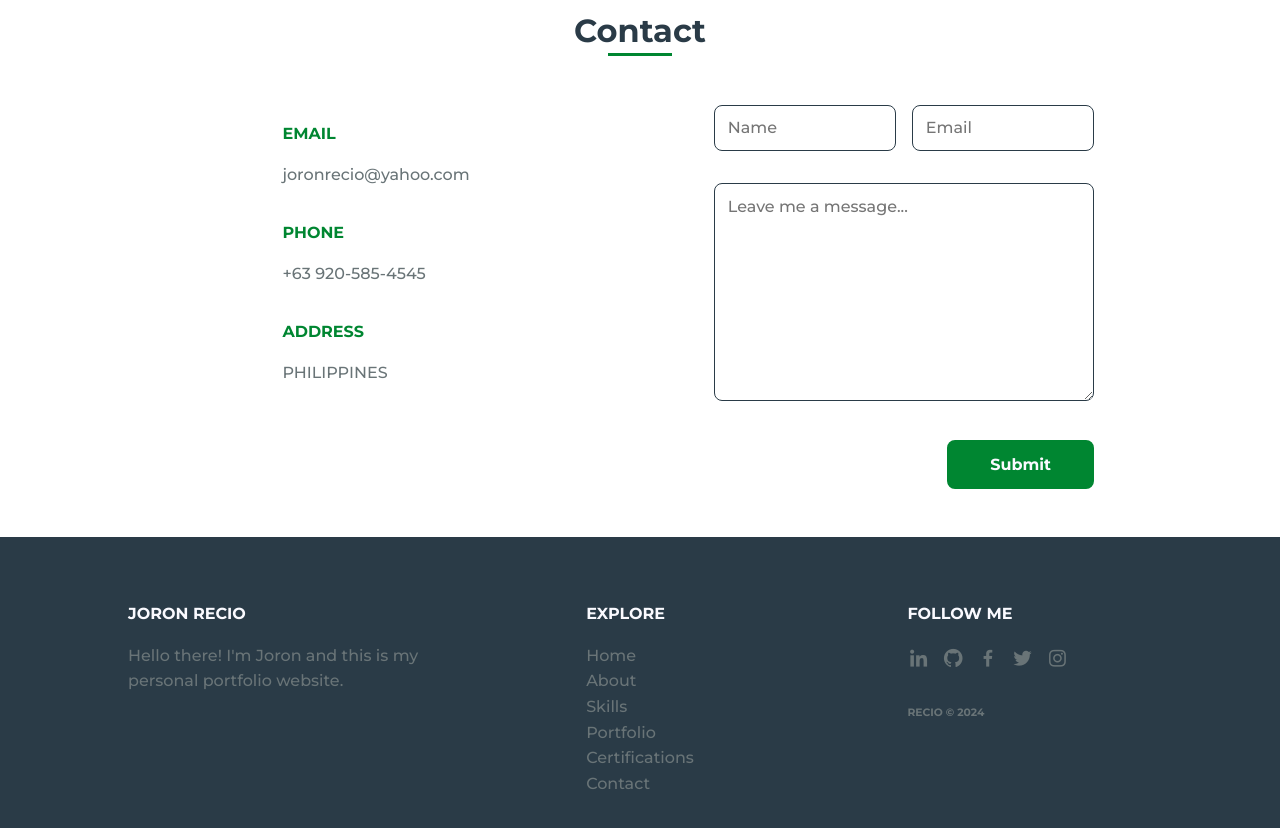
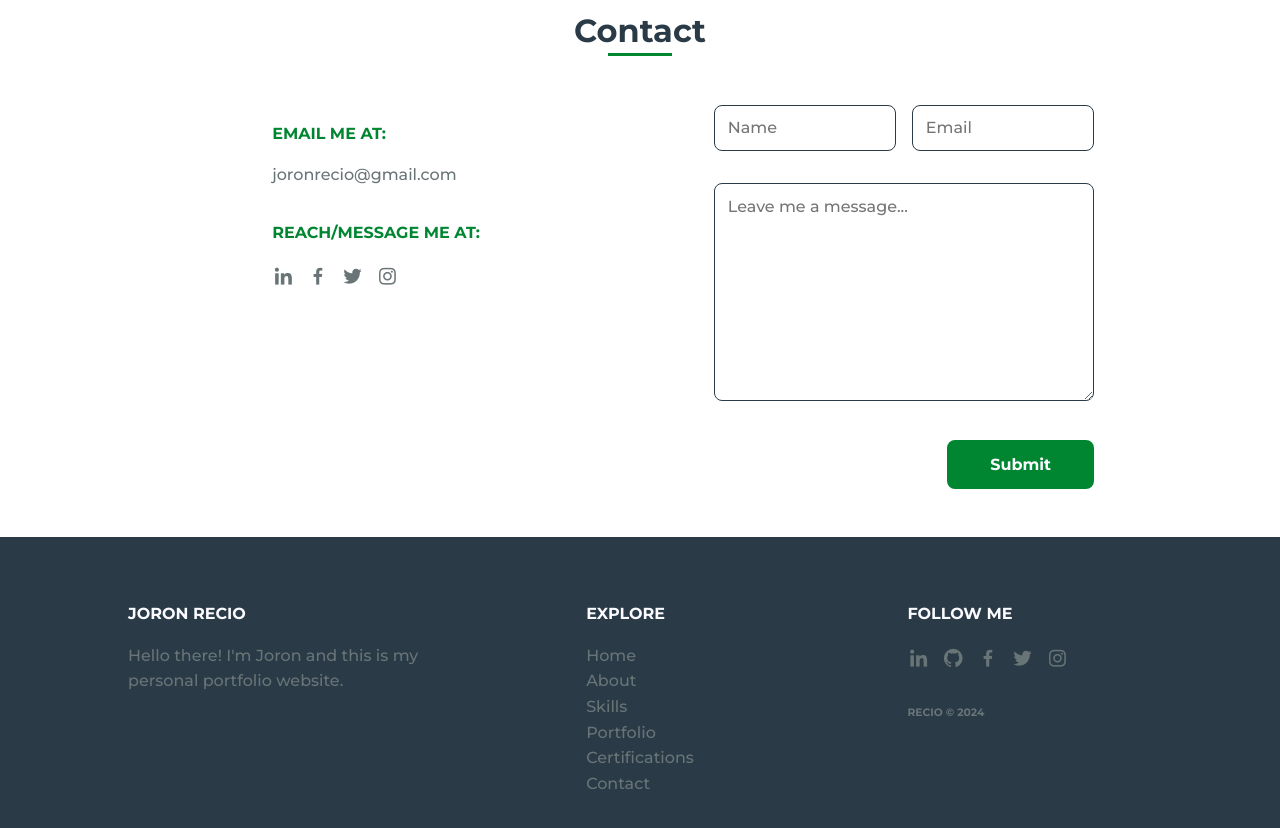
Before and after one commit to Joronski/My-Portfolio-2, a plain HTML site: page public/index.html in a window 1280 px wide. Shown: the part 5400-6228 px from the top of the page. Drawn offline with nearby package versions, Linux system fonts and the light colour scheme; files whose address does not match are found by name.

Commit message:
As of 01/24/2024 2:05 PM

```diff
--- a/public/index.html
+++ b/public/index.html
@@ -361,18 +361,18 @@
                 <div class="contact_container bd-grid">
                     <!-- Contact Details -->
                     <div class="contact_info">
-                        <h3 class="contact_subtitle">EMAIL</h3>
-                        <span class="contact_text">joronrecio@yahoo.com</span>
+                        <h3 class="contact_subtitle">EMAIL ME AT: </h3>
+                        <span class="contact_text">joronrecio@gmail.com</span>
 
-                        <h3 class="contact_subtitle">PHONE</h3>
-                        <span class="contact_text">+63 920-585-4545</span>
-
-                        <h3 class="contact_subtitle">ADDRESS</h3>
-                        <span class="contact_text">PHILIPPINES</span>
+                        <h3 class="contact_subtitle">REACH/MESSAGE ME AT: </h3>
+                        <span class="contact_text"><a href="https://www.linkedin.com/in/joronski/" target="_blank" class="footer_social"><i class='bx bxl-linkedin'></i></a></span>
+                        <span class="contact_text"><a href="https://www.facebook.com/jronrecio/" target="_blank" class="footer_social"><i class='bx bxl-facebook'></i></a></span>
+                        <span class="contact_text"><a href="https://twitter.com/jronrecio" target="_blank" class="footer_social"><i class='bx bxl-twitter'></i></a></span>
+                        <span class="contact_text"><a href="https://www.instagram.com/jronrecio/" target="_blank" class="footer_social"><i class='bx bxl-instagram'></i></a></span>
                     </div>
 
                     <!-- Input forms for inquiries -->
-                    <form action="mailto:joronrecio@yahoo.com" method="post" enctype="text/plain" class="contact_form">
+                    <form action="mailto:joronrecio@gmail.com" method="post" enctype="text/plain" class="contact_form">
                         <div class="contact_inputs">
                             <input type="text" placeholder="Name" class="contact_input">
                             <input type="mail" placeholder="Email" class="contact_input">
@@ -389,6 +389,7 @@
 
         <!-- FOOTER -->
         <footer class="footer section">
+
             <!-- Whole Contact Container of the Grouped Elements -->
             <div class="footer_container bd-grid">
                 <!-- Footer Descriptions -->
```
Also changed, not shown: index.html (+8 -8 lines).
